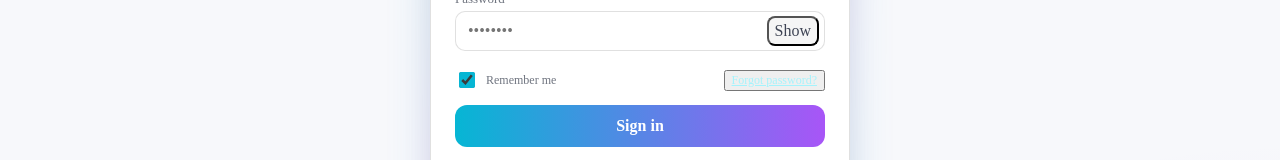
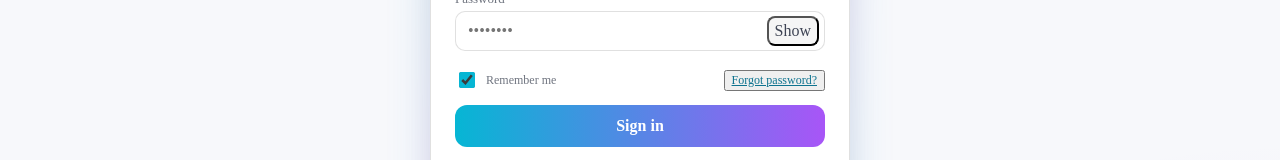
Before and after one commit to OmarELshemy98/new-cards, a Next.js app: page /login in a window 1280 px wide. Shown: the part 345-505 px from the top of the page. Built offline with nearby package versions, Linux system fonts and the light colour scheme; no server answers.

Commit message:
edit the font of forget password in the login page

```diff
--- a/src/app/cards/[id]/templates/axiom/AxiomCard.tsx
+++ b/src/app/cards/[id]/templates/axiom/AxiomCard.tsx
@@ -314,7 +314,7 @@ END:VCARD`;
             </section>
           )}
 
-          {websiteHref && websiteText && (
+
           <section className={s.websiteCard}>
           <a className={s.websiteLink} href={websiteHref} target="_blank" rel="noreferrer">
             {websiteText}
@@ -322,7 +322,7 @@ END:VCARD`;
           <span className={s.websiteSub}>Description</span>
           <p className={s.websiteDesc}>{description}</p>
         </section>
-          )}
+
 
           <div className={s.qrWrap}>
             <button type="button" className={s.qrBtn} onClick={onDownloadQR}>
--- a/src/app/login/page.tsx
+++ b/src/app/login/page.tsx
@@ -98,7 +98,7 @@ export default function LoginPage() {
                 <input type="checkbox" className={s.checkbox} defaultChecked />
                 <span>Remember me</span>
               </label>
-              <button type="button" onClick={() => alert("Need real password reset? I can wire it up for you.")} style={{ color: "#a5f3fc", textDecoration: "underline" }}>
+              <button type="button" onClick={() => alert("Need real password reset? I can wire it up for you.")} style={{ color: "#0e738f", textDecoration: "underline" }}>
                 Forgot password?
               </button>
             </div>
```
Lines whose indentation alone changed are shown as unchanged.
